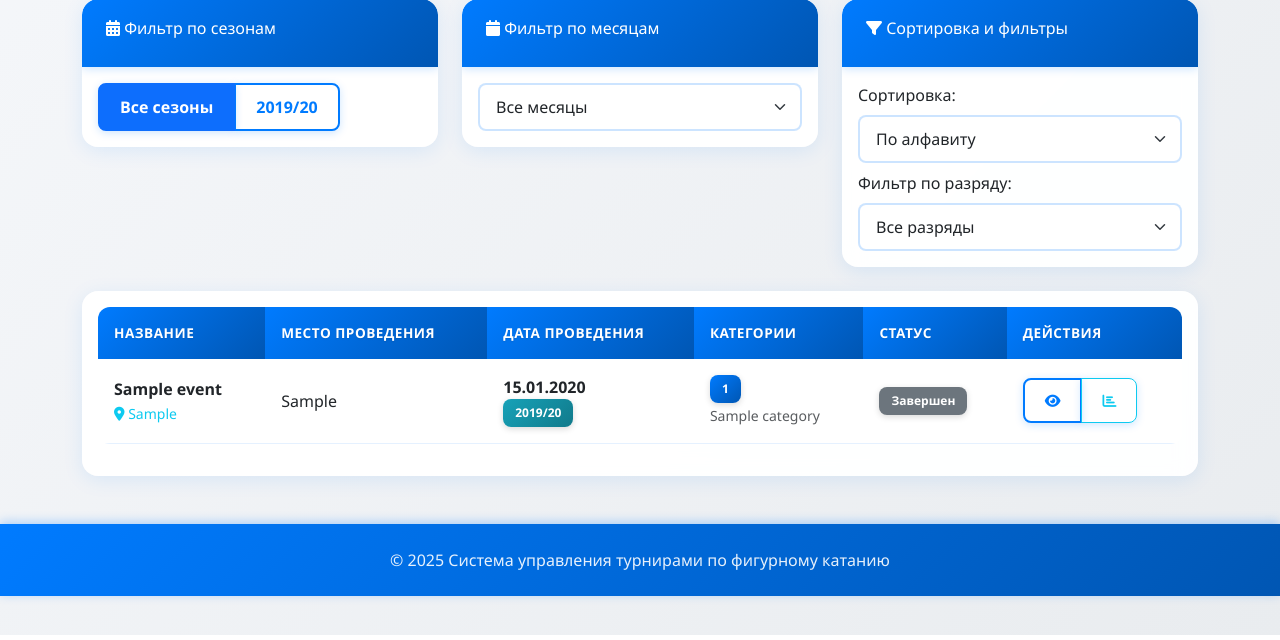
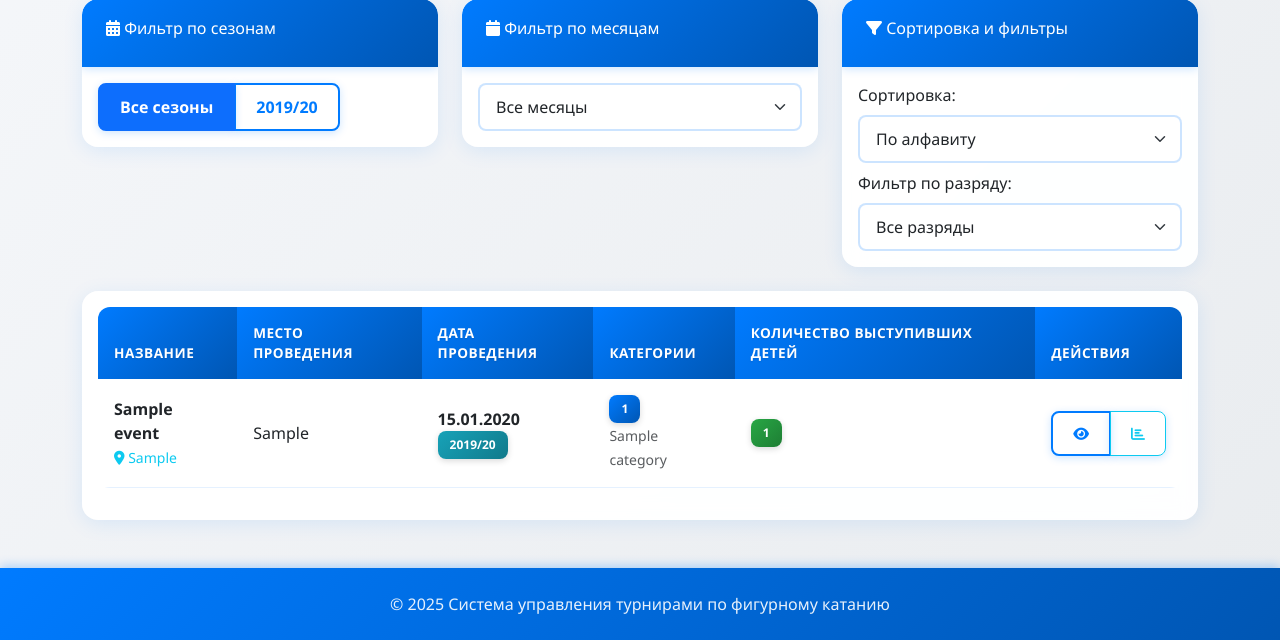
Before and after one commit to AndryshaDenisov1488/calcfigurebase, a Flask app: page /events in a window 1280 px wide; the page is wider, and only the part inside the window is pictured. Shown: the part 165-805 px from the top of that part. Run offline with Flask 3, Linux system fonts and the light colour scheme; tables that the repository leaves empty hold one stand-in row (values such as "Sample post"); some libraries are stand-ins or nearby versions.

Commit message:
Show participants count per event on events page

```diff
--- a/templates/events.html
+++ b/templates/events.html
@@ -212,7 +212,7 @@
                             <th>Место проведения</th>
                             <th>Дата проведения</th>
                             <th>Категории</th>
-                            <th>Статус</th>
+                            <th>Количество выступивших детей</th>
                             <th>Действия</th>
                         </tr>
                     </thead>
@@ -254,10 +254,11 @@
                                 {% endif %}
                             </td>
                             <td>
-                                {% if event.status == 'A' %}
-                                    <span class="badge bg-success">Активный</span>
+                                {% set participants_count = event.participants|length %}
+                                {% if participants_count > 0 %}
+                                    <span class="badge bg-success">{{ participants_count }}</span>
                                 {% else %}
-                                    <span class="badge bg-secondary">Завершен</span>
+                                    <span class="badge bg-secondary">0</span>
                                 {% endif %}
                             </td>
                             <td onclick="event.stopPropagation()">
```
